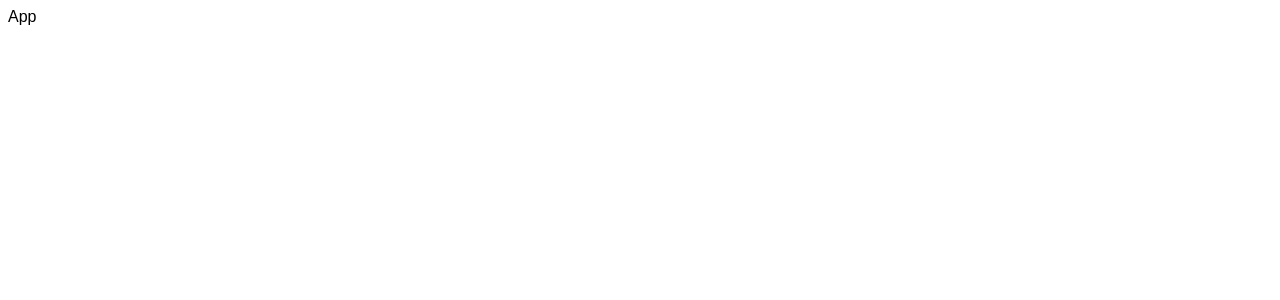
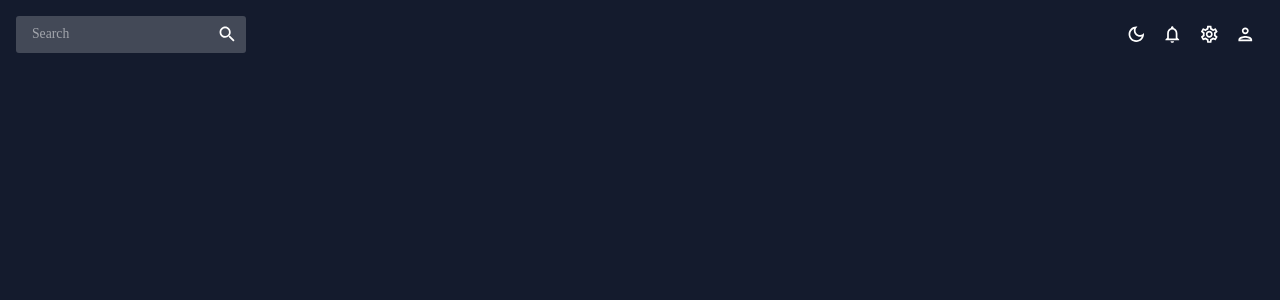
Before and after one commit to masumehkhani/DashboardAminSadrun, a React (Vite) app: page / in a window 1280 px wide. Shown: the top 300 px of the page. Built offline with nearby package versions, Linux system fonts and the light colour scheme.

Commit message:
Topbar is completed

```diff
--- a/src/App.jsx
+++ b/src/App.jsx
@@ -1,15 +1,24 @@
-
+import { useMode, ColorModeContext } from "./theme";
+import { CssBaseline, ThemeProvider } from "@mui/material";
+import Topbar from './scenes/global/Topbar'
 
 function App() {
+  const [theme, colorMode] = useMode();
 
   return (
     <>
-    <div className="app">
-    App
-    </div>
-
+      <ColorModeContext.Provider value={colorMode}>
+        <ThemeProvider theme={theme}>
+          <CssBaseline/>
+          <div className="app">
+            <main className="content">
+              <Topbar/>
+            </main>
+          </div>
+        </ThemeProvider>
+      </ColorModeContext.Provider>
     </>
-  )
+  );
 }
 
-export default App
+export default App;
--- a/src/scenes/global/Topbar.jsx
+++ b/src/scenes/global/Topbar.jsx
@@ -1,10 +1,54 @@
+import { Box, IconButton, useTheme } from "@mui/material";
+import { useContext } from "react";
+import { ColorModeContext, tokens } from "../../theme";
+import InputBase from "@mui/material/InputBase";
+import LightModeOutlinedIcon from "@mui/icons-material/LightModeOutlined";
+import DarkModeOutlinedIcon from "@mui/icons-material/DarkModeOutlined";
+import NotificationsOutlinedIcon from "@mui/icons-material/NotificationsOutlined";
+import SettingsOutlinedIcon from "@mui/icons-material/SettingsOutlined";
+import PersonOutlinedIcon from "@mui/icons-material/PersonOutlined";
+import SearchIcon from "@mui/icons-material/Search";
 
 const Topbar = () => {
+  const theme = useTheme();
+  const colors = tokens(theme.palette.mode);
+  const colorMode = useContext(ColorModeContext);
+
   return (
-    <div>
-      Topbar
-    </div>
-  )
-}
+    <Box display="flex" justifyContent="space-between" p={2}>
+      {/* SEARCH BAR */}
+      <Box
+        display="flex"
+        backgroundColor={colors.primary[400]}
+        borderRadius="3px"
+      >
+        <InputBase sx={{ ml: 2, flex: 1 }} placeholder="Search" />
+        <IconButton type="button" sx={{ p: 1 }}>
+          <SearchIcon />
+        </IconButton>
+      </Box>
 
-export default Topbar
+      {/* ICONS */}
+      <Box display="flex">
+        <IconButton onClick={colorMode.toggleColorMode}>
+          {theme.palette.mode === "dark" ? (
+            <DarkModeOutlinedIcon />
+          ) : (
+            <LightModeOutlinedIcon />
+          )}
+        </IconButton>
+        <IconButton>
+          <NotificationsOutlinedIcon />
+        </IconButton>
+        <IconButton>
+          <SettingsOutlinedIcon />
+        </IconButton>
+        <IconButton>
+          <PersonOutlinedIcon />
+        </IconButton>
+      </Box>
+    </Box>
+  );
+};
+
+export default Topbar;
--- a/src/theme.js
+++ b/src/theme.js
@@ -200,7 +200,7 @@
 export const ColorModeContext = createContext({
     toggleColorMode:()=>{}
 });
-//
+// custom hook return [theme , colorMode]
 export const useMode = ()=>{
  const [mode,setMode]=useState('dark');
  const colorMode = useMemo(
@@ -210,7 +210,9 @@
     }),
     []
 );
-const theme = useMemo(()=> createTheme(themeSetting(mode)),[mode])
+// create custom theme via createTheme
+const theme = useMemo(()=> createTheme(themeSetting(mode)),[mode]);
+
 return [theme , colorMode];
 
 }
```
